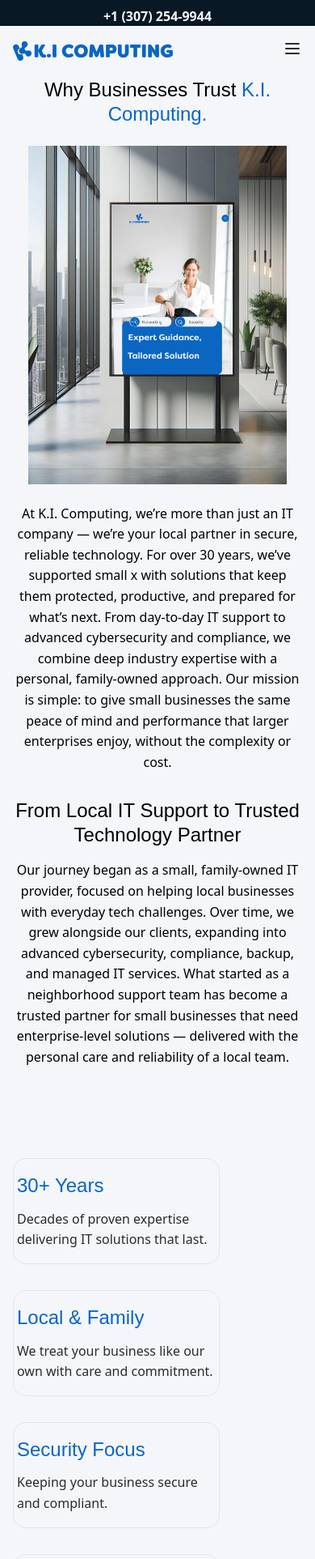
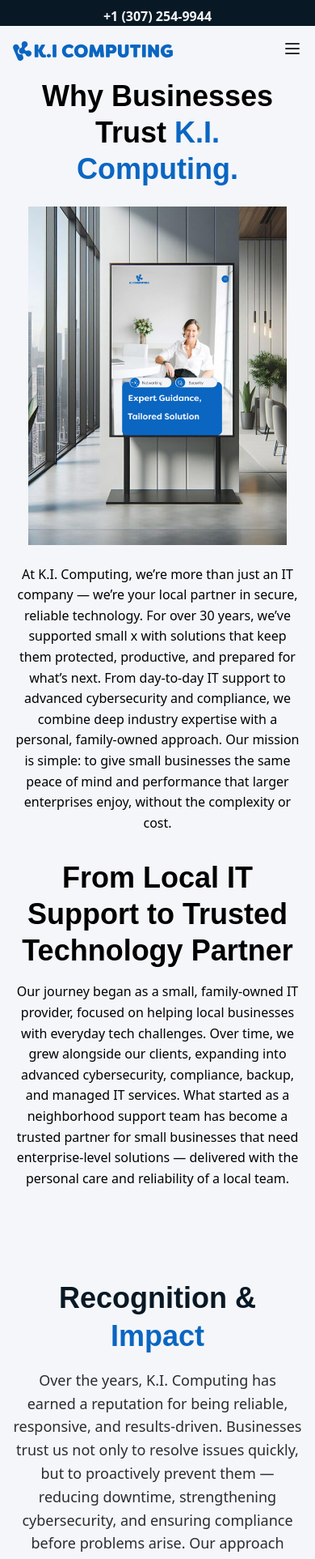
Before and after one commit to jhozzylee/ki-computing, a React (Create React App) app: page /about in a window 390 px wide. Shown: the top 1925 px of the page at 81% size. Built offline with nearby package versions, Linux system fonts and the light colour scheme.

Commit message:
Add project files

```diff
--- a/src/components/About.js
+++ b/src/components/About.js
@@ -7,7 +7,7 @@
 
       {/* Left Section */}
       <div className="lg:w-1/2 text-center lg:text-left max-w-[544px]">
-        <h2 className="font-filson text-h3 sm:text-h2 lg:text-h2 leading-tight mb-4">
+        <h2 className="font-filson text-h2 sm:text-h2 lg:text-h2 leading-tight mb-4">
           Why Businesses Trust{" "}
           <span className="text-primary">K.I. Computing.</span>
         </h2>
@@ -26,7 +26,7 @@
         At K.I. Computing, we’re more than just an IT company — we’re your local partner in secure, reliable technology. For over 30 years, we’ve supported small x with solutions that keep them protected, productive, and prepared for what’s next. From day-to-day IT support to advanced cybersecurity and compliance, we combine deep industry expertise with a personal, family-owned approach. Our mission is simple: to give small businesses the same peace of mind and performance that larger enterprises enjoy, without the complexity or cost.
         </p>
 
-        <h2 className="font-filson text-h3 sm:text-h2 lg:text-h2 leading-tight mb-4">
+        <h2 className="font-filson text-h2 sm:text-h2 lg:text-h2 leading-tight mb-4">
           From Local IT Support to Trusted Technology Partner
         </h2>
 
--- a/src/components/Compliance.js
+++ b/src/components/Compliance.js
@@ -8,7 +8,7 @@
   return (
     <section className="bg-background text-dark pt-24 sm:pt-28 lg:pt-24">
       {/* Hero Section */}
-      <div className="max-w-6xl mx-auto px-4 py-10 flex flex-col gap-6">
+      <div className="max-w-[1120px] mx-auto px-4 py-10 flex flex-col gap-6">
         <h2 className="text-h2 sm:text-h1 font-bold font-filson text-center sm:text-left">
           Compliance Services
         </h2>
--- a/src/components/Recognition.js
+++ b/src/components/Recognition.js
@@ -30,11 +30,11 @@
       {/* Features + Recognition */}
 <section className="py-20 max-w-[1120px] mx-auto px-4 sm:px-6 lg:px-4 xl:px-0 grid grid-cols-1 lg:grid-cols-2 gap-12">
   {/* Left Column: Features */}
-        <div className="grid grid-cols-1 sm:grid-cols-2 gap-[32px]">
+  <div className="grid grid-cols-1 sm:grid-cols-2 gap-[32px] order-2 lg:order-1 justify-center">
     {features.map((feature, idx) => (
       <div
         key={idx}
-              className="w-[256px] px-1 py-4 rounded-[16px] border border-surface-muted flex flex-col gap-3"
+        className="w-[256px] mx-auto px-1 py-4 rounded-[16px] border border-surface-muted flex flex-col gap-3"
       >
         <h4 className="text-h3 text-primary font-filson">{feature.title}</h4>
         <p className="text-body text-neutral">{feature.description}</p>
@@ -43,7 +43,7 @@
   </div>
 
   {/* Right Column: Recognition & Impact */}
-        <div className="flex flex-col gap-4">
+  <div className="flex flex-col gap-4 order-1 lg:order-2 text-center lg:text-left">
     <h2 className="text-h2 font-filson">
       Recognition & <span className="text-primary">Impact</span>
     </h2>
@@ -60,6 +60,7 @@
     </p>
   </div>
 </section>
+
 
       {/* Empowering Small Businesses */}
       <section className="py-10 text-center max-w-[1120px] mx-auto px-4 sm:px-6 lg:px-4 xl:px-0 flex flex-col gap-6">
```
Lines whose indentation alone changed are shown as unchanged.
